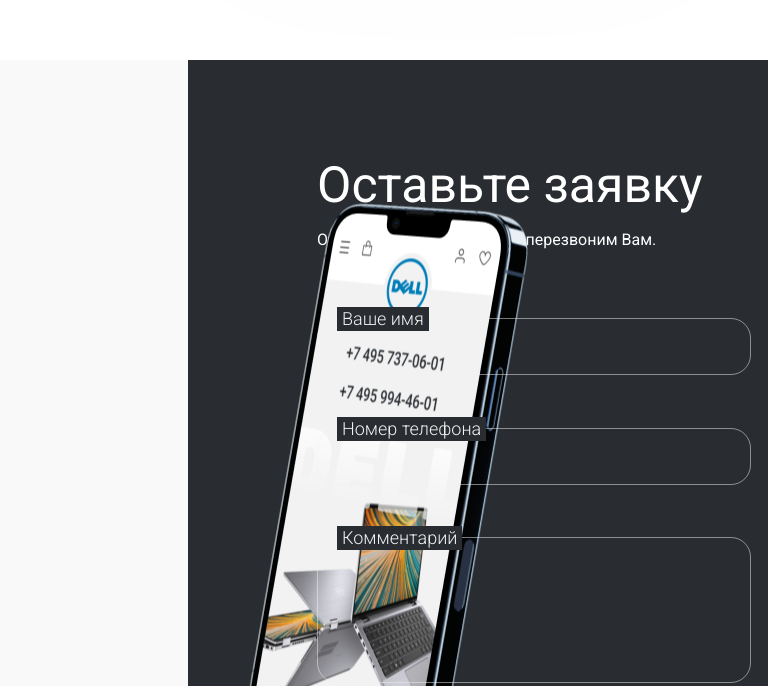
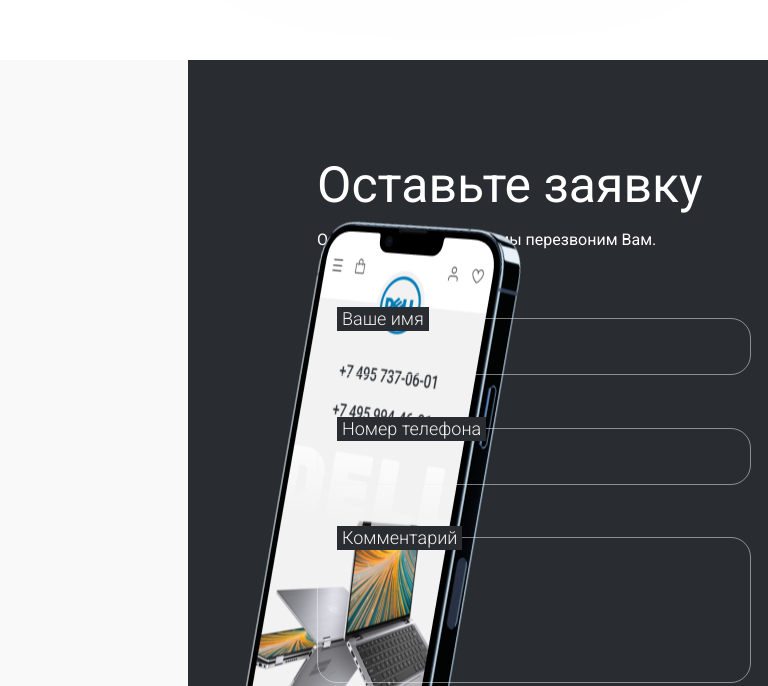
Before and after one commit to JI3BA/test-nti, a website: page index.html in a window 1280 px wide. Shown: the part 4923-5609 px from the top of the page, 512-1280 px from the left. Drawn offline with Linux system fonts and the light colour scheme; files whose address does not match are found by name; a web font is replaced by a local one.

Commit message:
fixed contacts styles

```diff
--- a/styles/contacts.css
+++ b/styles/contacts.css
@@ -91,8 +91,8 @@
 
 .phone{
     position: absolute;
-    top: 50%;
-    left: 752px;
+    top: 51.5%;
+    left: 745px;
     transform: translate(0,-50%);
 }
 
```
